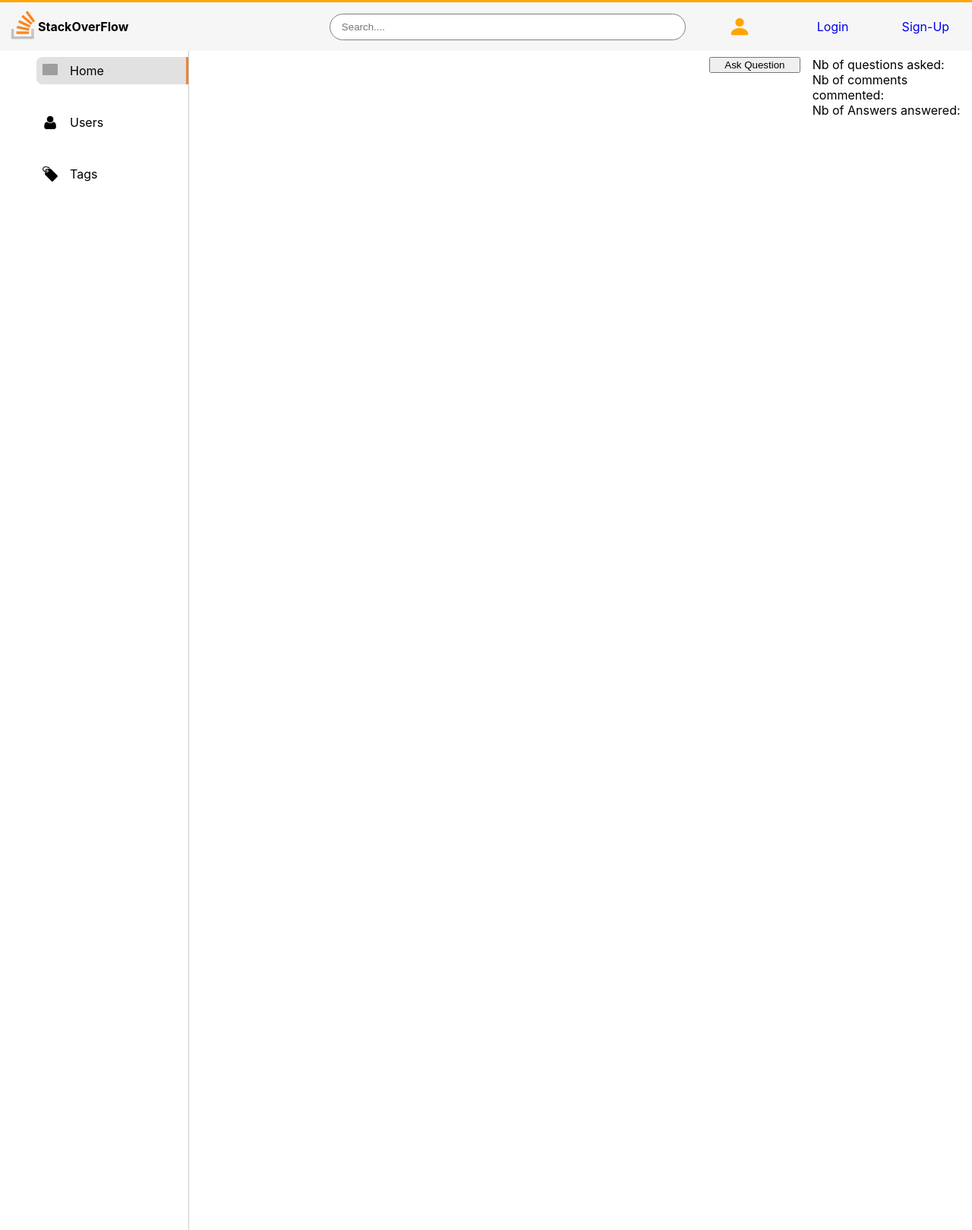
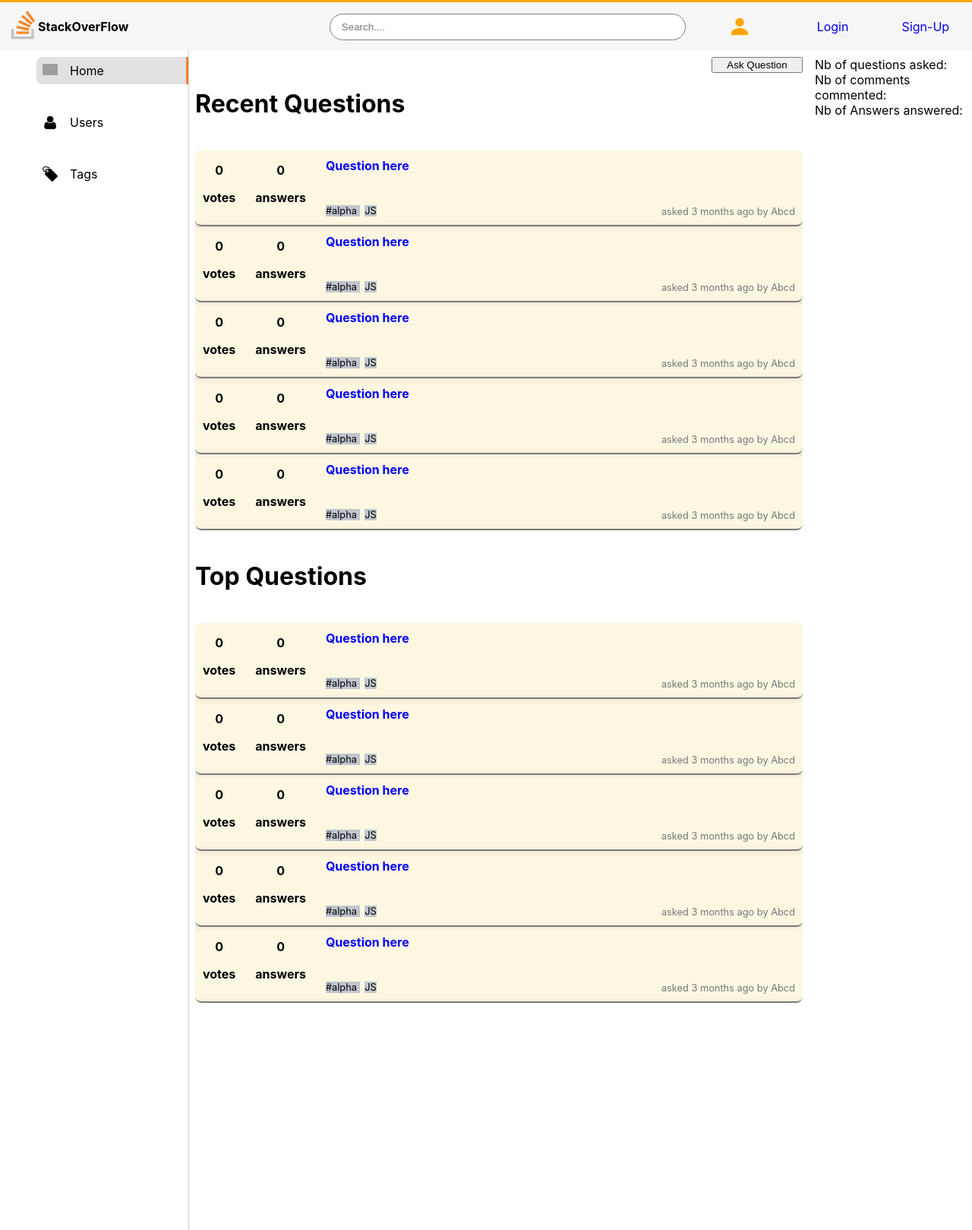
Before and after one commit to MisharyD/StackOverFlowClone, a PHP site: page / in a window 1280 px wide. Shown: the top 1619 px of the page at 76% size. Run offline with PHP 8.4, Linux system fonts and the light colour scheme; grey boxes are pictures that could not be loaded.

Commit message:
add top and recent questions to home page

```diff
--- a/index.php
+++ b/index.php
@@ -1,60 +1,110 @@
 <!DOCTYPE html>
 <html lang="en">
+
 <head>
     <meta charset="UTF-8">
     <meta name="viewport" content="width=device-width, initial-scale=1.0">
     <title>Document</title>
-    <link rel = "stylesheet" href = "styles/home.css">
-    <link rel = "stylesheet" href = "styles/header.css">
+    <link rel="stylesheet" href="styles/home.css">
+    <link rel="stylesheet" href="styles/header.css">
+    <link rel="stylesheet" href="styles/cards.css">
 </head>
+
 <body>
- <!-- Header part-->
+    <!-- Header part-->
     <div class="header">
-        <div class = "logo"> <a href="https://stackoverflow.com">
-            <img src="images/stack.png" alt="logo"></a>  <b>StackOverFlow</b>
+        <div class="logo"> <a href="https://stackoverflow.com">
+                <img src="images/stack.png" alt="logo"></a> <b>StackOverFlow</b>
         </div>
-        <div class = "SrchBar">
+        <div class="SrchBar">
             <form action="">
-                <input style= "padding-left:15px" type="text" name="searchBar" id="searchBar" placeholder="Search....">
+                <input style="padding-left:15px" type="text" name="searchBar" id="searchBar" placeholder="Search....">
             </form>
         </div>
-        <div class = "acc" ><svg style = "color: orange;" xmlns="http://www.w3.org/2000/svg" width="30" height="30" fill="currentColor" class="bi bi-person-fill" viewBox="0 0 16 16">
-            <path d="M3 14s-1 0-1-1 1-4 6-4 6 3 6 4-1 1-1 1zm5-6a3 3 0 1 0 0-6 3 3 0 0 0 0 6"/>
+        <div class="acc"><svg style="color: orange;" xmlns="http://www.w3.org/2000/svg" width="30" height="30" fill="currentColor" class="bi bi-person-fill" viewBox="0 0 16 16">
+                <path d="M3 14s-1 0-1-1 1-4 6-4 6 3 6 4-1 1-1 1zm5-6a3 3 0 1 0 0-6 3 3 0 0 0 0 6" />
             </svg>
         </div>
-        <div class = "login"><a href ="https://stackoverflow.com" id = "login-hover" style = "display: flex;
+        <div class="login"><a href="https://stackoverflow.com" id="login-hover" style="display: flex;
             justify-content: center;
-            align-items: center; text-decoration: none" >Login</a>
+            align-items: center; text-decoration: none">Login</a>
         </div>
-        <div class = "signUp"><a href ="https://stackoverflow.com" id = "login-hover" style = "display: flex;
+        <div class="signUp"><a href="https://stackoverflow.com" id="login-hover" style="display: flex;
             justify-content: center;
             align-items: center;text-decoration: none;">Sign-Up</a>
         </div>
     </div>
 
-<!-- Body part-->
+    <!-- Body part-->
     <div class="body">
-        <div class = "container">
-            <div class = "left-body-container">
-                <ul class = "tab-container">
-                    <li class = "current-page tab"> <div><img src = "images/homeIcon.png" width = "20px" height = auto></div> <div>Home</div> </li>
-                    <li class = "tab"> <img src = "images/user.png" width = "20px" height = auto> <div> Users</div> </li>
-                    <li class = "tab"> <img src = "images/tag.png" width = "20px" height = auto> <div>Tags</div> </li>
+        <div class="container">
+            <div class="left-body-container">
+                <ul class="tab-container">
+                    <li class="current-page tab">
+                        <div><img src="images/homeIcon.png" width="20px" height=auto></div>
+                        <div>Home</div>
+                    </li>
+                    <li class="tab"> <img src="images/user.png" width="20px" height=auto>
+                        <div> Users</div>
+                    </li>
+                    <li class="tab"> <img src="images/tag.png" width="20px" height=auto>
+                        <div>Tags</div>
+                    </li>
                 </ul>
             </div>
 
-            <div class = "middle-body-container">
-                <input class = "ask-question" type = "button" name = "ask-question" value = "Ask Question">
-                <div class = "top-questions-container">
-                    <div class = "card"></div>
+            <div class="middle-body-container">
+                <input class="ask-question" type="button" name="ask-question" value="Ask Question">
+                <h1>Recent Questions</h1> <!--header of the set-->
+                <!--the question tag-->
+                <div class="question-container" id = "recent-questions-container"> <!--container of the whole cards-->
+                    <div class="question" style = "display:none"> <!--container of one card-->
+                        <div class="left-container"> <!--div that consist of votes div, answers div, and question-content-tag-->
+                            <div class="votes">
+                                <p id="qVotes">0</p> <!--number of votes here-->
+                                <p> votes</p>
+                            </div>
+                            <div class="answers">
+                                <p id="qAnswers">0</p> <!--number of answers here -->
+                                <p> answers </p>
+                            </div>
+                            <div class="question-content-tag">
+                                <div><a id="question" href="#">Question here </a></div>
+                                <p> <span class="tag"> #alpha </span> <span class="tag"> JS</span> </p> <!--tags (each tag will have a span)-->
+                            </div>
+                        </div>
+                        <div class="time">
+                            asked 3 months ago by Abcd
+                        </div>
+                    </div>
                 </div>
-                <div class = "recent-questions-container">
 
+                <h1> Top Questions</h1>
+                <div class="question-container" id = "top-questions-container"> <!--container of the whole cards-->
+                    <div class="question"> <!--container of one card-->
+                        <div class="left-container"> <!--div that consist of votes div, answers div, and question-content-tag-->
+                            <div class="votes">
+                                <p id="voteQ1">0</p> <!--number of votes here-->
+                                <p> votes</p>
+                            </div>
+                            <div class="answers">
+                                <p id="answerQ1">0</p> <!--number of answers here -->
+                                <p> answers </p>
+                            </div>
+                            <div class="question-content-tag">
+                                <div><a id="Q1" href="#">Question here </a></div>
+                                <p> <span class="tag"> #alpha </span> <span class="tag"> JS</span> </p> <!--tags (each tag will have a span)-->
+                            </div>
+                        </div>
+
+                        <div class="time">
+                            asked 3 months ago by Abcd
+                        </div>
+                    </div>
                 </div>
             </div>
-
-            <div class = "right-body-container">
-                <div class = "dashboard-container">
+            <div class="right-body-container">
+                <div class="dashboard-container">
                     <div> Nb of questions asked:</div>
                     <div> Nb of comments commented:</div>
                     <div> Nb of Answers answered:</div>
@@ -62,5 +112,7 @@
             </div>
         </div>
     </div>
+    <script src= "scripts/cards.js"></script>
 </body>
+
 </html>
--- /dev/null
+++ b/scripts/cards.js
@@ -0,0 +1,35 @@
+document.addEventListener("DOMContentLoaded",addQuestions);
+
+function addQuestions()
+{
+    //returns the 2 container for top and recent questions
+    let recentQuestionContainer = document.querySelectorAll(".question-container");
+    let card = document.querySelector(".question")
+
+    //add questions both containers
+    recentQuestionContainer.forEach((container) =>
+        {
+            for(let i = 1; i<=10; i++)
+                {
+                    let actualCard = changeQuestionAtt(i, card);
+                    container.appendChild(actualCard);
+                }
+        })
+}
+
+//change the vote,answers and question ids
+function changeQuestionAtt(questionNb,card)
+{
+    let actualCard = card.cloneNode(true);
+    nbOfVotesContainer = actualCard.querySelector("#qVotes");
+    nbOfVotesContainer.setAttribute("id", nbOfVotesContainer.getAttribute("id") + questionNb);
+
+    nbOfAnswersContainer = actualCard.querySelector("#qAnswers");
+    nbOfAnswersContainer.setAttribute("id", nbOfAnswersContainer.getAttribute("id") + questionNb);
+
+    textContainer = actualCard.querySelector("#question");
+    textContainer.setAttribute("id",textContainer.getAttribute("id") + questionNb);
+
+    actualCard.style.display = "flex";
+    return actualCard;
+}
--- /dev/null
+++ b/styles/cards.css
@@ -0,0 +1,81 @@
+.question-container {
+    background-color: #fdf7e2;
+    border-radius: 8px;
+    margin: 20px auto;
+    width: 800px;
+    max-height: 500px;
+    overflow-y: auto;
+    white-space: nowrap;
+    text-overflow: ellipsis;
+}
+
+* {
+    box-sizing: border-box;
+}
+
+.question {
+
+    display: flex;
+    justify-content: space-between;
+    border-bottom: 2px solid gray;
+    padding: 10px;
+    margin: 0;
+    text-align: center;
+    height: 100px;
+    gap: 1em;
+    border-radius: 8px;
+    box-shadow: 0 0 10px rgba(0,0,0,0.1)
+}
+
+.question-content-tag {
+    display: flex;
+    flex-direction: column;
+    justify-content: space-between;
+    margin-top: 0;
+
+}
+
+.question-content-tag p {
+    margin: 0;
+    text-align: left;
+}
+
+.question:last-child {
+    border-bottom: none; /* Removes border from the last card if not needed */
+}
+
+.question-content-tag a {
+    color: blue;
+    text-decoration: none;
+    font-weight: bold;
+
+}
+
+.question-content-tag a:hover {
+    text-decoration: underline;
+}
+
+.tag{
+    font-size: 0.8em;
+    align-self: flex-end;
+    background-color: #bfc6cd;
+    margin-right: 5pt;
+}
+
+.time {
+    font-size: 0.8em;
+    color: #777;
+    align-self: flex-end;
+
+}
+
+.votes, .answers {
+    font-weight: bold;
+    margin-right: 10px;
+    align-self: flex-end;
+}
+
+.left-container {
+    display: flex;
+    gap: 1em;
+}
```
